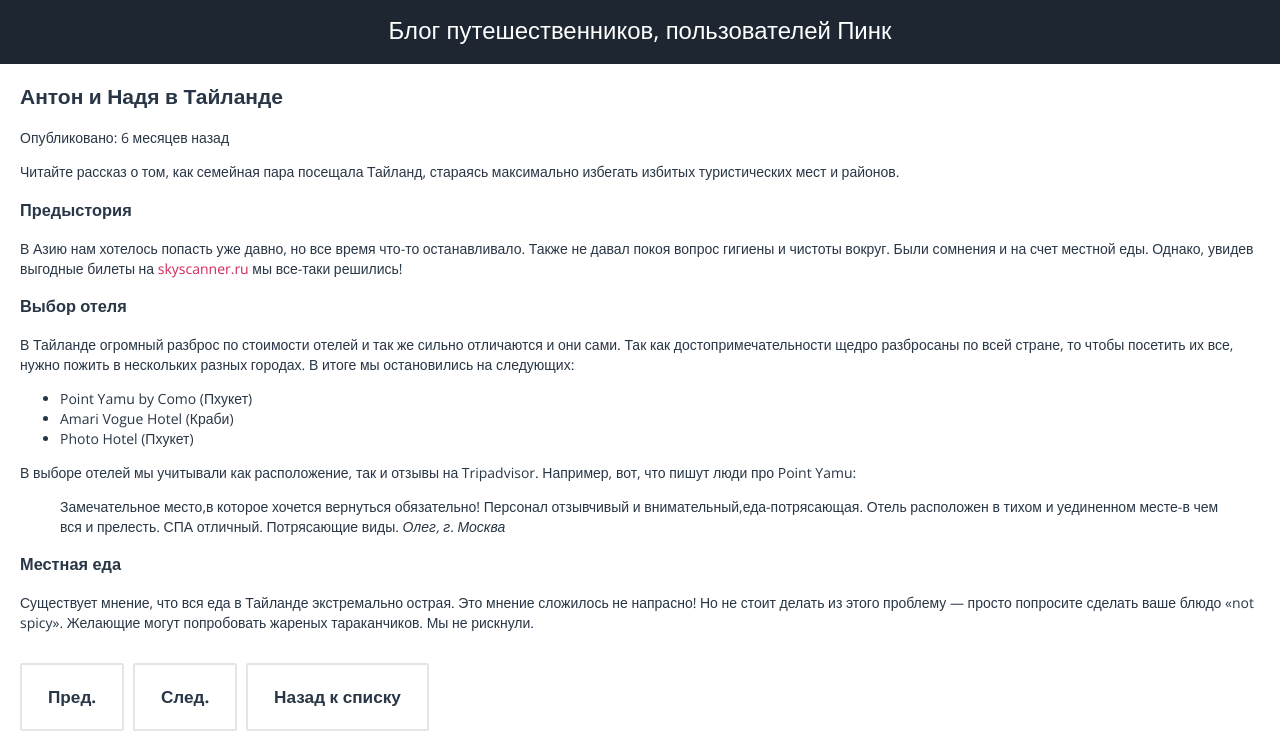
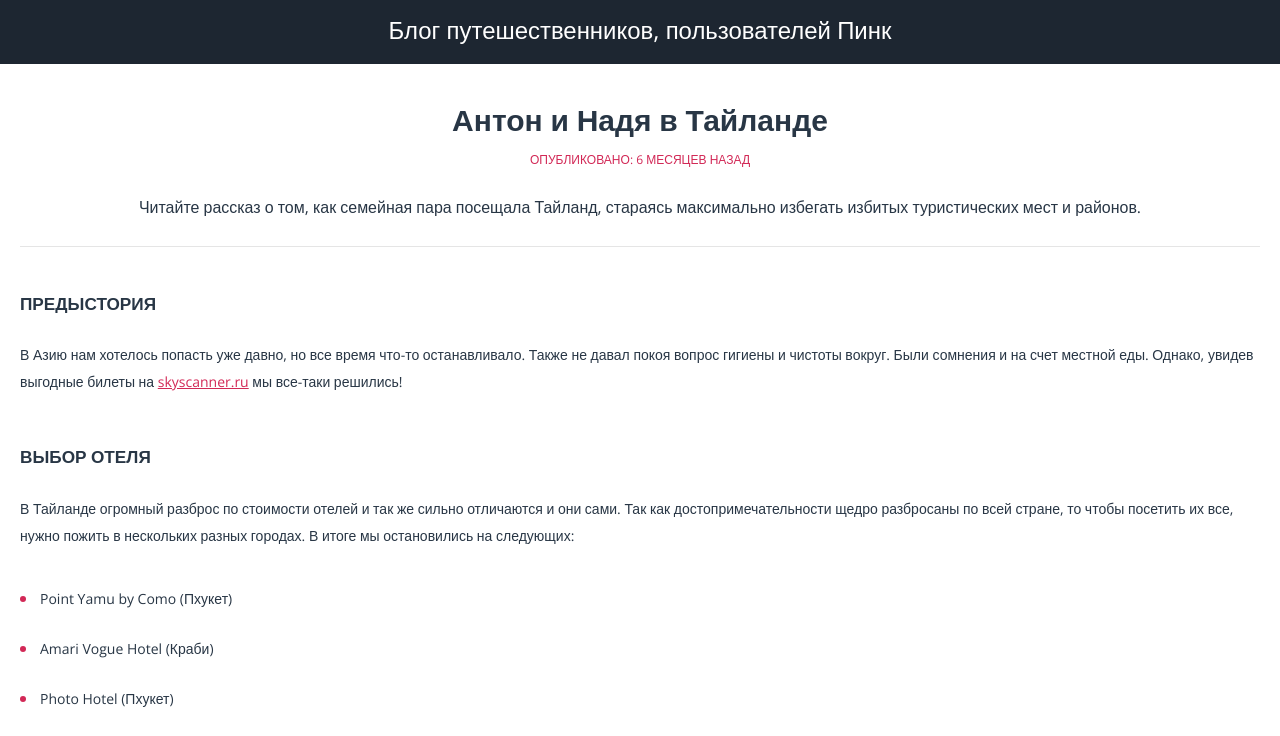
Before and after one commit to first-wanderer/63294-pink, a website: page post.html in a window 1280 px wide. Shown: the part 289-1025 px from the top of the page. Drawn offline with nearby package versions, Linux system fonts and the light colour scheme; files that its build step writes are made by us from their sources.

Commit message:
Update style blog, post

```diff
--- a/less/modules/blog-content.less
+++ b/less/modules/blog-content.less
@@ -8,7 +8,7 @@
 
 .blog-title {
   margin-bottom: 10px;
-  font-size: 1.23rem;
+  font-size: 1.29rem;
   font-weight: 700;
 }
 
--- a/less/modules/common.less
+++ b/less/modules/common.less
@@ -6,7 +6,7 @@
 
 .blog-pagination {
   .mixin-list-link ();
-  margin: 30px 0;
+  margin-top: 30px;
   li {
     margin-bottom: 20px;
   }
@@ -17,5 +17,19 @@
     font-weight: 700;
     font-size: 1.23rem;
     color: @color-dark;
+    text-align: center;
+    text-transform: uppercase;
+  }
+  .prev, .next {
+    width: 46%;
+  }
+  .back {
+    width: 100%;
+  }
+  .prev, .next, .back {
+    margin-right: 0;
+  }
+  .prev {
+    margin-right: 8%;
   }
 }
--- a/less/modules/page-footer.less
+++ b/less/modules/page-footer.less
@@ -20,7 +20,7 @@
 
 .footer-social {
   .mixin-list-link ();
-  margin: 35px 0;
+  margin: 30px 0;
   a {
     width: 45px;
     height: 45px;
--- a/less/modules/post-content.less
+++ b/less/modules/post-content.less
@@ -1,7 +1,11 @@
 .post-header {
+  padding-top: 35px;
+  padding-bottom: 25px;
+  margin-bottom: 35px;
   text-align: center;
   border-bottom: 1px solid @color-border;
   .blog-title {
+    margin-top: 0;
     font-size: 30px;
   }
   .blog-text {
@@ -14,6 +18,7 @@
   h3 {
     margin: 0;
     margin-bottom: 25px;
+    padding-top: 10px;
     font-size: 1.23rem;
     font-weight: 700;
     text-transform: uppercase;
@@ -23,9 +28,13 @@
     margin-bottom: 40px;
     line-height: 1.93;
   }
+  a {
+    text-decoration: underline;
+  }
   ul {
     list-style: none;
     position: relative;
+    padding-left: 20px;
   }
   li {
     margin-bottom: 30px;
@@ -33,6 +42,7 @@
       content: '';
       position: absolute;
       left: 0;
+      margin-top: 7px;
       width: 6px;
       height: 6px;
       border-radius: 50%;
@@ -40,9 +50,11 @@
     }
   }
   blockquote {
+    margin: 0;
     margin-bottom: 35px;
     padding-left: 20px;
     border-left: 2px solid @color-link;
+    line-height: 1.93;
   }
   cite {
     display: block;
--- a/less/style.less
+++ b/less/style.less
@@ -7,6 +7,8 @@
 @import "modules/page-header.less";
 @import "modules/page-footer.less";
 @import "modules/index-content.less";
+@import "modules/blog-content.less";
+@import "modules/post-content.less";
 
 
 @import "modules/common.less";
--- a/post.html
+++ b/post.html
@@ -61,9 +61,9 @@
 
       <footer class="post-footer">
         <ul class="blog-pagination">
-          <li><a href="" class="prev">Пред.</a></li>
-          <li><a href="" class="next">След.</a></li>
-          <li><a href="" class="back">Назад к списку</a></li>
+          <li class="prev"><a href="">Пред.</a></li><!--
+       --><li class="next"><a href="">След.</a></li><!--
+       --><li class="back"><a href="">Назад к списку</a></li>
         </ul>
       </footer>
     </div>
```
